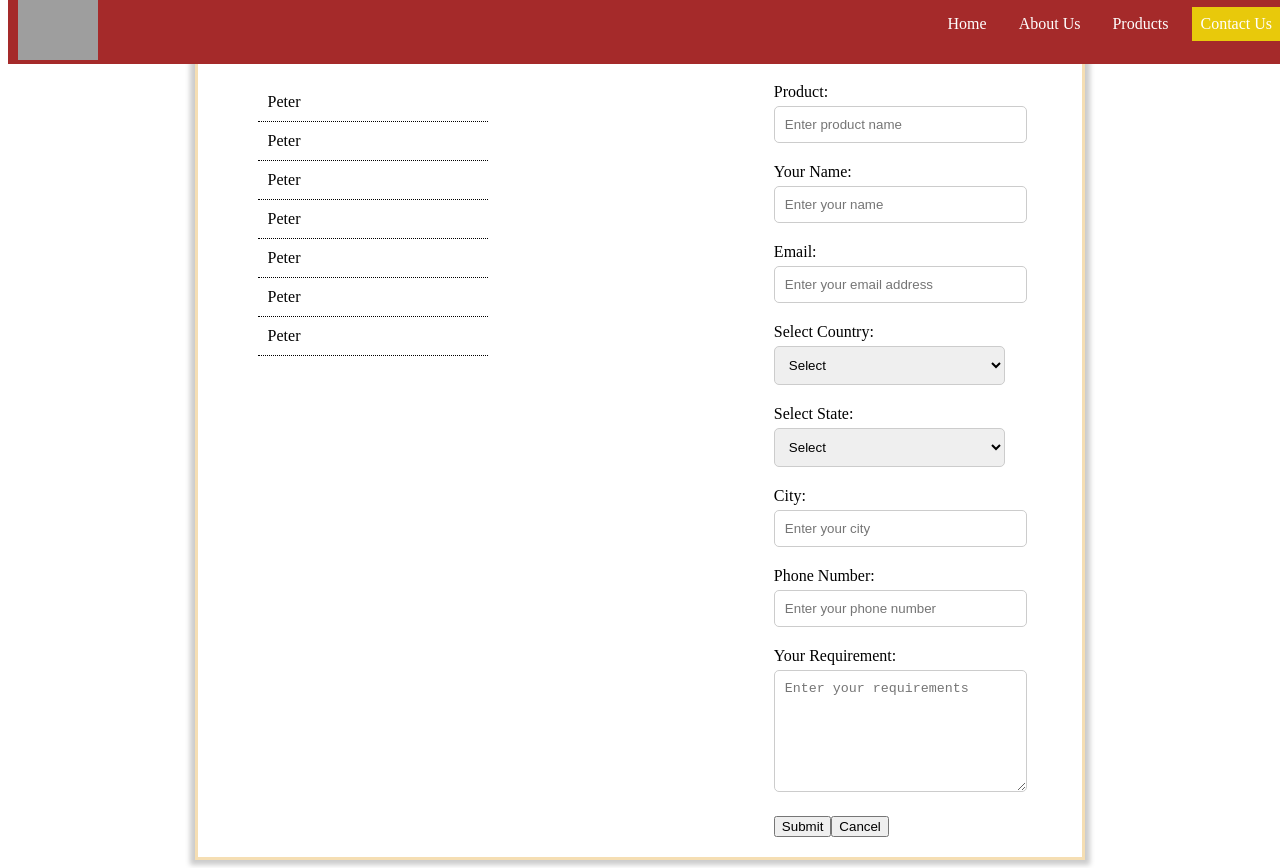
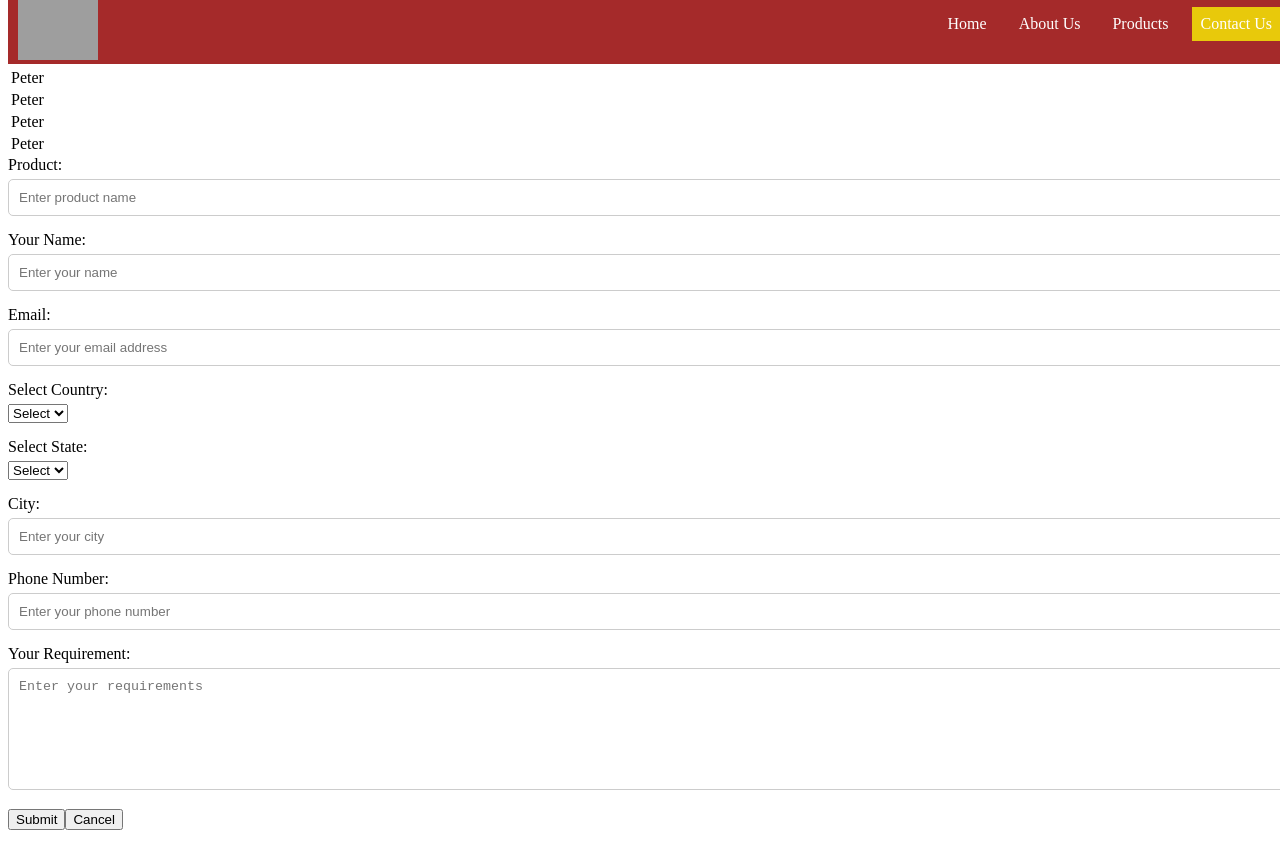
Before and after one commit to muskanatwork/qualden-ecommerce, a React (Vite) app: page /contact in a window 1280 px wide. After the commit the page ends 838 px from the top, so only its background shows below. Built offline with nearby package versions, Linux system fonts and the light colour scheme; grey boxes are pictures that could not be loaded.

Commit message:
create contact form

```diff
--- a/src/App.css
+++ b/src/App.css
@@ -3,6 +3,8 @@
   /* border: solid red 2px; */
 }
 
+
+/* Product Card */
 .div1 {
   display: inline-block;
   max-height: 280px;
@@ -29,7 +31,8 @@
   font-size: 1.2em;
 }
 
-.carousel-button {
+/* Carousel-Button On Home page */
+ .carousel-button {
   position: absolute;
   top: 50%;
   transform: translateY(-50%);
@@ -78,6 +81,7 @@
   border: solid black 1px;
 }
 
+/* Home page paragraph */
 .websiteContent {
   padding: 20px;
 }
@@ -87,6 +91,8 @@
   padding: 10px;
 }
 
+
+/* Navgation b */
 nav {
   display: flex;
   justify-content: space-between;
@@ -174,6 +180,8 @@ nav .menu span {
   }
 }
 
+
+/* Side Baar */
 .main-container {
   border: 1px solid black;
   display: flex;
@@ -201,7 +209,7 @@ nav .menu span {
 }
 
 
-/* Footer Container */
+/* Footer */
 footer {
   background-color: rgb(5, 79, 5);
   padding: 30px;
@@ -217,7 +225,6 @@ footer {
 }
 
 .footer-section ul {
-  /* list-style-type: none; */
   padding: 0;
   color: #fff;
 }
@@ -263,6 +270,7 @@ footer {
   width: 100%;
 }
 
+/* Quick Enquiry form*/
 
 .contact-form-container {
   max-width: 700px;
@@ -329,10 +337,12 @@ textarea {
   background-color:yellowgreen;
 }
 
+/* View all-Button styling css */
+
 .view-all-button{
-  display: flex; /* Use flexbox */
-  justify-content: center; /* Horizontally center */
-  align-items: center; /* Vertically center */
+  display: flex;
+  justify-content: center;
+  align-items: center;
 }
 .view-all-button button{
   padding: 10px;
@@ -343,84 +353,3 @@ textarea {
 .view-all-button button:hover {
   color: black;
 }
-
-.contact-container{
-  display: flex;
-  gap: 30%;
-  border: solid wheat;
-  width: 70%;
-  height: auto;
-  box-shadow: #ccc 0 0 5px 5px;
-  margin: auto;
-}
-
-.form-container {
-  width: 80%;
-  max-width: 500px;
-}
-
-.form-group {
-  margin-bottom: 20px;
-}
-
-label {
-  display: block;
-  margin-bottom: 5px;
-}
-
-input[type='text'],
-input[type='email'],
-select,
-textarea {
-  width: 100%;
-  padding: 10px;
-  border: 1px solid #ccc;
-  border-radius: 5px;
-}
-
-/* button {
-  width: 100%;
-  padding: 10px;
-  background-color: #007bff;
-  color: #fff;
-  border: none;
-  border-radius: 5px;
-  cursor: pointer;
-}
-
-button:hover {
-  background-color: #0056b3;
-} */
-
-.container1{
-  margin-top: 60px;
-  padding: 20px;
-  width: 500px;
-}
-
-table td{
-  border-collapse: collapse;
-  border-bottom: 1px dotted black ;
-  padding:  10px;
-  width: 400px;
-}
-
-
-table {
-  border-collapse: collapse;
-  margin-top: 60px;
-}
-.table-container {
-  /* border: solid black 1px; */
-  width: 400px;
-  margin-top: 20px;
-  margin-left: 60px;
-}
-
-
-
-@media screen and (max-width: 600px) {
-  td {
-    font-size: 14px;
-  }
-}
```
Also changed, not shown: src/components/ContactUs/ContactForm.jsx (deleted, +0 -55 lines), src/components/ContactUs/ContactInfo.jsx (deleted, +0 -33 lines), src/components/ContactUs/ContactUsForm.jsx (added, +53 -0 lines).
